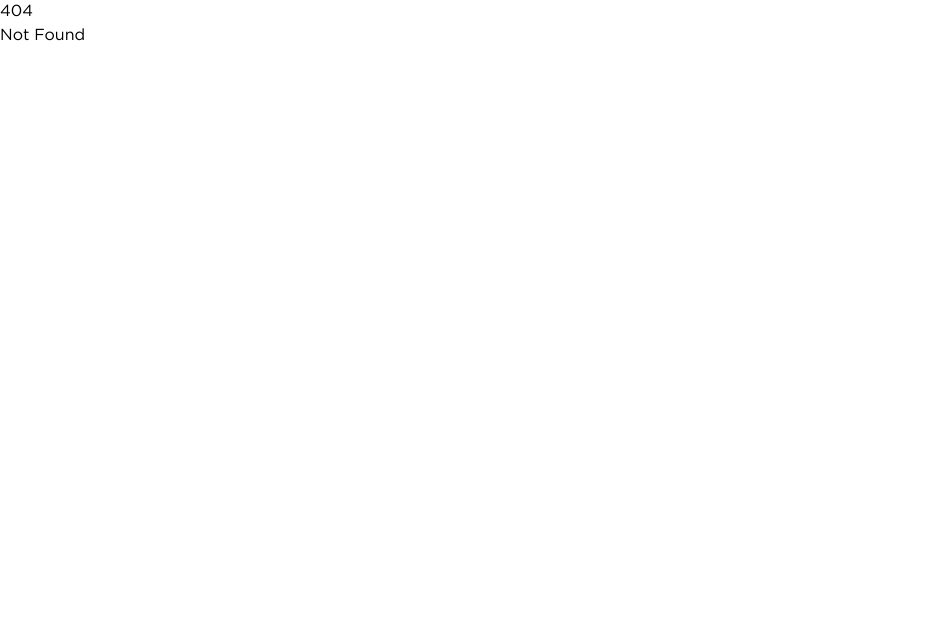
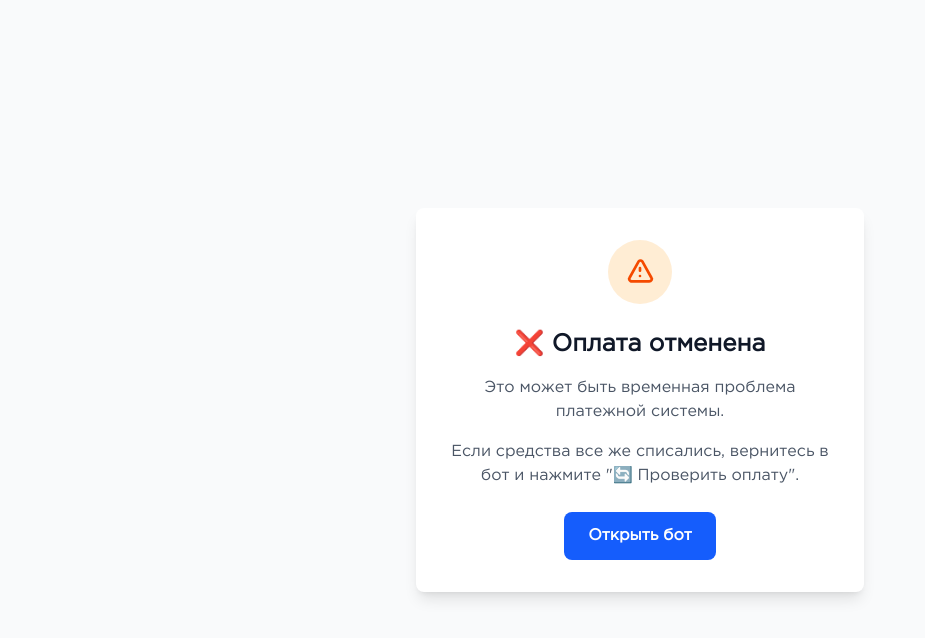
Before and after one commit to theblacksmithlab/UniframeStudio-WebUI, a SvelteKit app: page /groot_bot/payment-cancelled in a window 1280 px wide. Before the commit this address had no page. Shown: the top 638 px of the page, without its empty margins (0-925 px from the left). Built offline with nearby package versions, Linux system fonts and the light colour scheme.

Commit message:
groot_bot payment status pages added

```diff
--- a/src/routes/billing/+page.svelte
+++ b/src/routes/billing/+page.svelte
@@ -308,7 +308,7 @@
 						</button>
 
 						<!-- Payment Info -->
-						<div class="text-xs text-white/50 bg-white/5 rounded-lg p-3 border border-white/10 text-left">
+						<div class="text-xs text-white/50 bg-white/5 rounded-lg p-3 border border-white/10 text-center">
 							<p class="font-medium mb-1">🔐 Secure Crypto Payment</p>
 							<p>Payments processed via cryptocurrency.<br>Funds are added instantly upon confirmation.</p>
 						</div>
--- /dev/null
+++ b/src/routes/groot_bot/payment-cancelled/+page.svelte
@@ -0,0 +1,39 @@
+<script lang="ts">
+	function openBot() {
+		window.open('https://t.me/good_groot_bot', '_blank');
+	}
+</script>
+
+<svelte:head>
+	<title>Оплата отменена - Groot Bot</title>
+</svelte:head>
+
+<div class="min-h-screen bg-gray-50 flex items-center justify-center p-4">
+	<div class="max-w-md w-full bg-white rounded-lg shadow-lg p-8 text-center">
+		<!-- Warning Icon -->
+		<div class="w-16 h-16 bg-orange-100 rounded-full flex items-center justify-center mx-auto mb-6">
+			<svg class="w-8 h-8 text-orange-600" fill="none" stroke="currentColor" viewBox="0 0 24 24">
+				<path stroke-linecap="round" stroke-linejoin="round" stroke-width="2" d="M12 9v2m0 4h.01m-6.938 4h13.856c1.54 0 2.502-1.667 1.732-2.5L13.732 4c-.77-.833-1.964-.833-2.732 0L4.082 16.5c-.77.833.192 2.5 1.732 2.5z" />
+			</svg>
+		</div>
+
+		<h1 class="text-2xl font-bold text-gray-900 mb-4">
+			❌ Оплата отменена
+		</h1>
+
+		<p class="text-gray-600 mb-4">
+			Это может быть временная проблема платежной системы.
+		</p>
+
+		<p class="text-gray-600 mb-6">
+			Если средства все же списались, вернитесь в бот и нажмите "🔄 Проверить оплату".
+		</p>
+
+		<button
+			on:click={openBot}
+			class="bg-blue-600 hover:bg-blue-700 text-white font-semibold py-3 px-6 rounded-lg transition-colors"
+		>
+			Открыть бот
+		</button>
+	</div>
+</div>
--- /dev/null
+++ b/src/routes/groot_bot/payment-success/+page.svelte
@@ -0,0 +1,35 @@
+<script lang="ts">
+	function openBot() {
+		window.open('https://t.me/good_groot_bot', '_blank');
+	}
+</script>
+
+<svelte:head>
+	<title>Оплата успешна - Groot Bot</title>
+</svelte:head>
+
+<div class="min-h-screen bg-gray-50 flex items-center justify-center p-4">
+	<div class="max-w-md w-full bg-white rounded-lg shadow-lg p-8 text-center">
+		<!-- Success Icon -->
+		<div class="w-16 h-16 bg-green-100 rounded-full flex items-center justify-center mx-auto mb-6">
+			<svg class="w-8 h-8 text-green-600" fill="none" stroke="currentColor" viewBox="0 0 24 24">
+				<path stroke-linecap="round" stroke-linejoin="round" stroke-width="2" d="M5 13l4 4L19 7" />
+			</svg>
+		</div>
+
+		<h1 class="text-2xl font-bold text-gray-900 mb-4">
+			✅ Оплата прошла успешно!
+		</h1>
+
+		<p class="text-gray-600 mb-6">
+			Вернитесь в Telegram бот и нажмите кнопку "🔄 Проверить оплату" для активации подписки.
+		</p>
+
+		<button
+			on:click={openBot}
+			class="bg-blue-600 hover:bg-blue-700 text-white font-semibold py-3 px-6 rounded-lg transition-colors"
+		>
+			Открыть бот
+		</button>
+	</div>
+</div>
```
